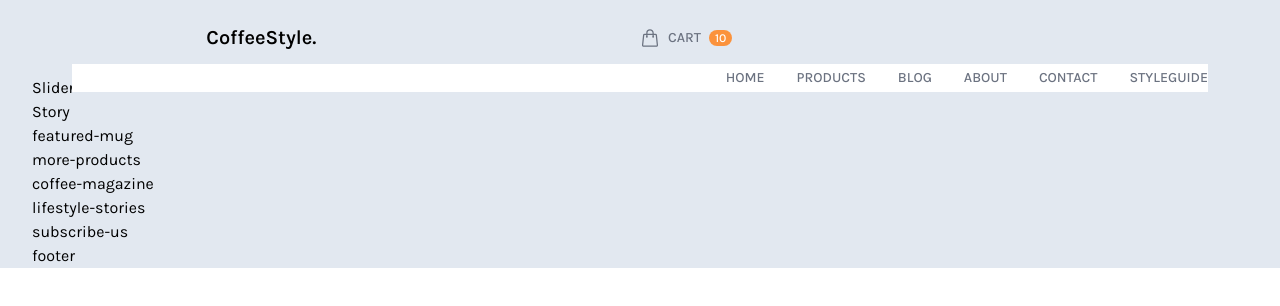
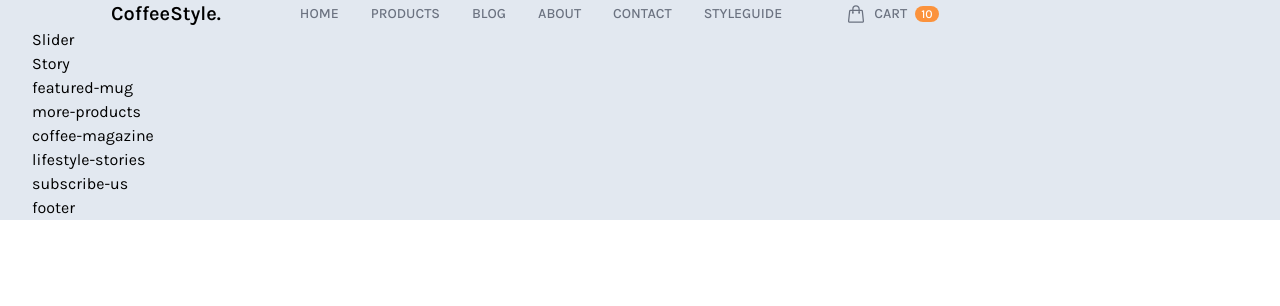
Before and after one commit to vanhungsi/tailwindcss-coffee-style, a website: page public/index.html in a window 1280 px wide. Drawn offline with Linux system fonts and the light colour scheme.

Commit message:
header 04 may

```diff
--- a/public/index.html
+++ b/public/index.html
@@ -13,12 +13,12 @@
 <body>
   <div id="root">
     <div class="content-wrapper font-Karla max-w-screen-2xl text-base mx-auto px-8 bg-slate-200">
-      <header class="py-6 mx-10">
+      <header class="p-6 mx-auto">
         <nav class="flex flex-row justify-between items-center relative">
           <div class="logo basis-2/6 text-center text-xl font-semibold cursor-pointer">
             CoffeeStyle.
           </div>
-          <ul id="vhs-top-menu" class="basis-3/6 hidden vhs-topmenu-expanded lg:flex lg:items-center lg:justify-end lg:gap-8 uppercase text-sm text-gray-500 font-medium">
+          <ul id="vhs-top-menu" class="basis-3/6 hidden lg:flex lg:items-center lg:justify-end lg:gap-8 uppercase text-sm text-gray-500 font-medium">
             <li class="vhs-top-menu-item">
               <a href="#" class="">Home</a>
             </li>
--- a/public/main.js
+++ b/public/main.js
@@ -6,6 +6,7 @@ const toggleTopMenuIcon = document.getElementById('vhs-toggle-top-menu-icon')
 document.addEventListener('click',(e) => {
   if (toggleTopMenuIcon.contains(e.target)) {
     // Click to toggle top menu icon
+    topMenu.classList.toggle('vhs-topmenu-expanded')
     topMenu.classList.toggle('hidden')
   } else {
     // Click outside from toggle top menu icon
--- a/src/input.css
+++ b/src/input.css
@@ -8,8 +8,7 @@
 }
 
 .vhs-top-menu-item {
-  @apply cursor-pointer py-1 hover:text-gray-800 relative after:absolute after:bottom-0 after:left-0 after:bg-amber-900 after:h-0.5 after:w-0 hover:after:w-full after:transition-all after:ease-in-out
-  after:duration-300;
+  @apply cursor-pointer py-1 hover:text-gray-800 relative after:lg:absolute after:lg:bottom-0 after:lg:left-0 after:lg:bg-amber-900 after:lg:h-0.5 after:lg:w-0 hover:after:lg:w-full after:lg:transition-all after:lg:ease-in-out after:lg:duration-300;
 }
 
 .vhs-icon{
```
